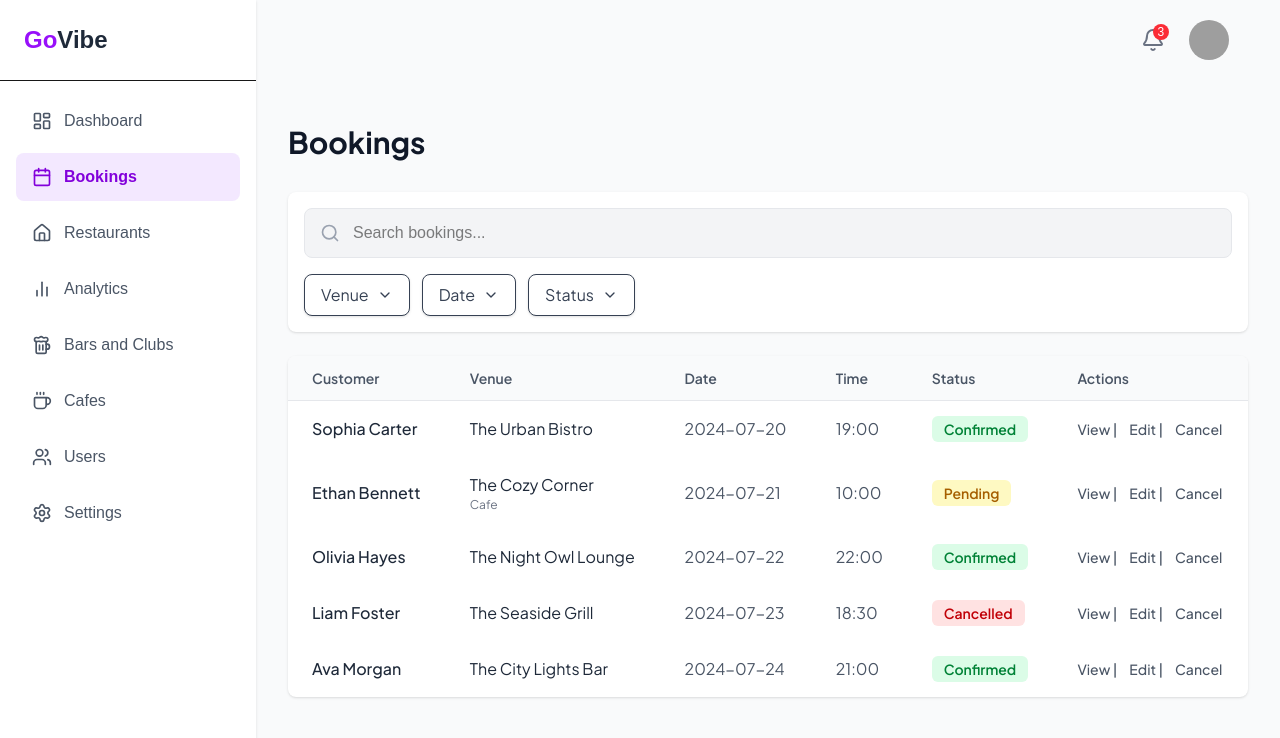
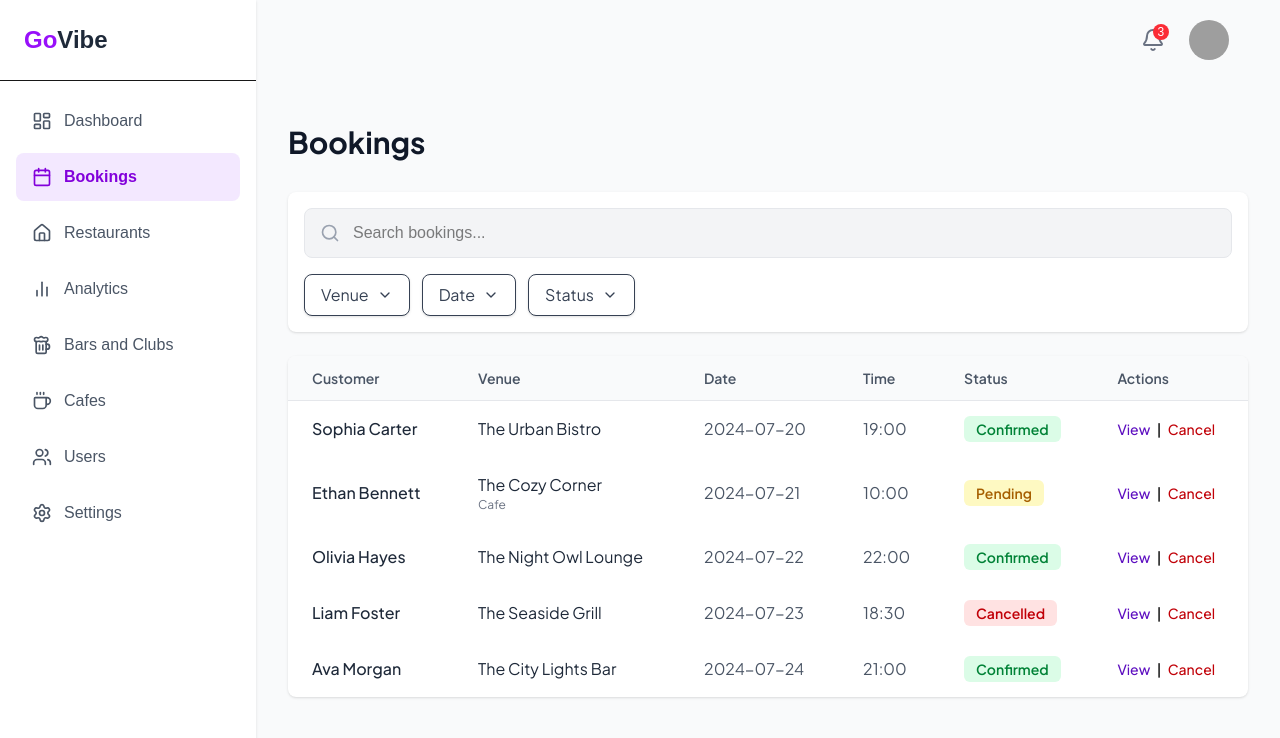
Before and after one commit to GoVibee/admin, a Next.js app: page /pages/bookings in a window 1280 px wide. Shown: the top 738 px of the page. Built offline with nearby package versions, Linux system fonts and the light colour scheme; grey boxes are pictures that could not be loaded.

Commit message:
updated bookings

```diff
--- a/src/app/pages/bookings/page.tsx
+++ b/src/app/pages/bookings/page.tsx
@@ -166,13 +166,11 @@ export default function HomePage() {
                       </td>
                       <td className="flex justify-between items-center md:table-cell px-6 py-4 whitespace-nowrap text-sm font-medium">
                         <span className="font-semibold text-gray-600 md:hidden mr-2">Actions:</span>
-                        <a href="#" className="text-gray-600 hover:text-violet-800 mr-3">
-                          View |
+                        <a href="#" className="text-violet-800">
+                          View
                         </a>
-                        <a href="#" className="text-gray-600 hover:text-violet-800 mr-3">
-                          Edit |
-                        </a>
-                        <a href="#" className="text-gray-600 hover:text-violet-800">
+                        <span className="text-black mx-1"> | </span>
+                        <a href="#" className="text-red-700">
                          Cancel
                         </a>
                       </td>
```
